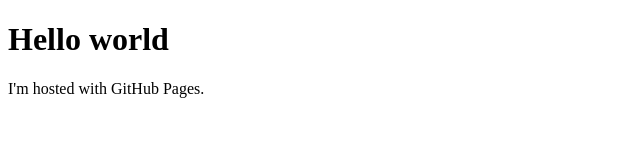
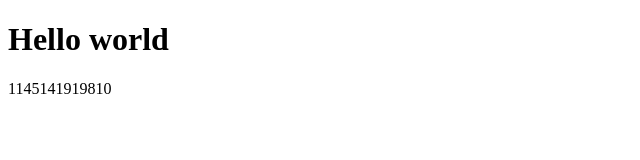
Before and after one commit to lvkaiyi0811/lvkaiyi0811.github.io, a plain HTML site: page index.html in a window 1280 px wide. Shown: the whole page, without its empty margins (0-640 px from the left). Drawn offline with Linux system fonts and the light colour scheme.

Commit message:
Update index.html

```diff
--- a/index.html
+++ b/index.html
@@ -2,6 +2,6 @@
 <htm1>
 <body>
 <h1>Hello world</h1>
-<p>I'm hosted with GitHub Pages.</p>
+<p>1145141919810</p>
 </body>
 </html>
```
